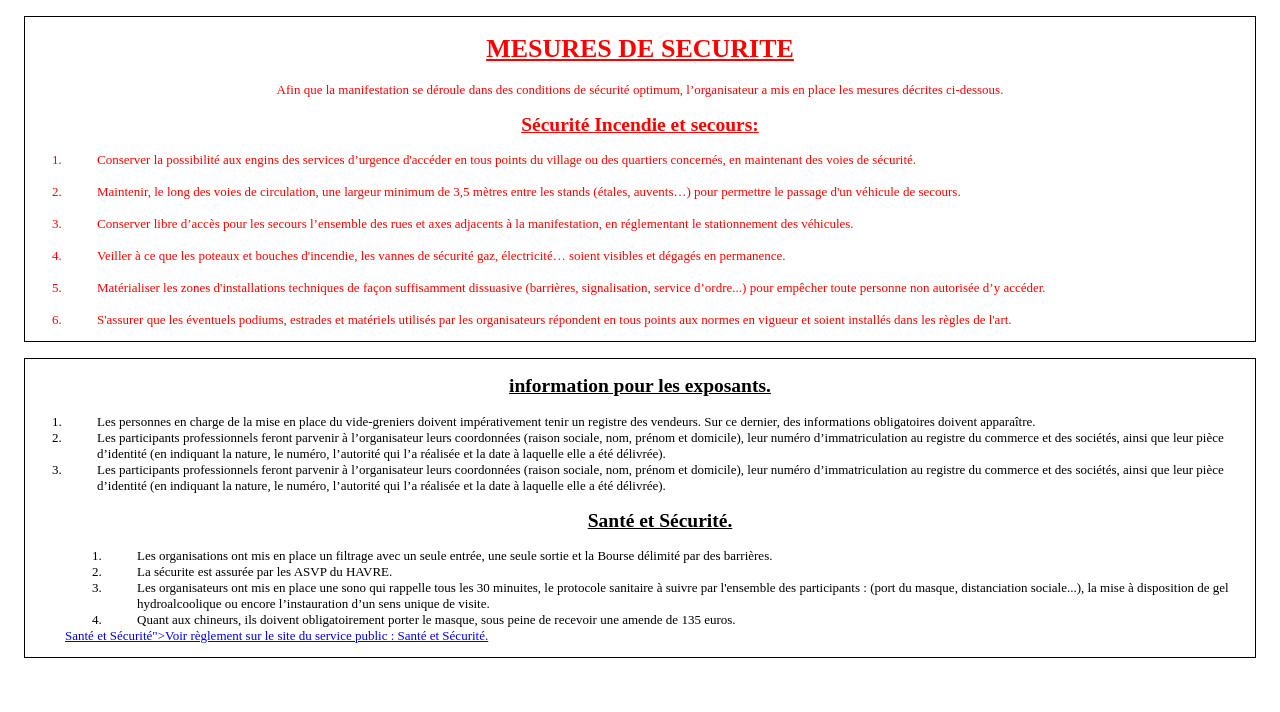
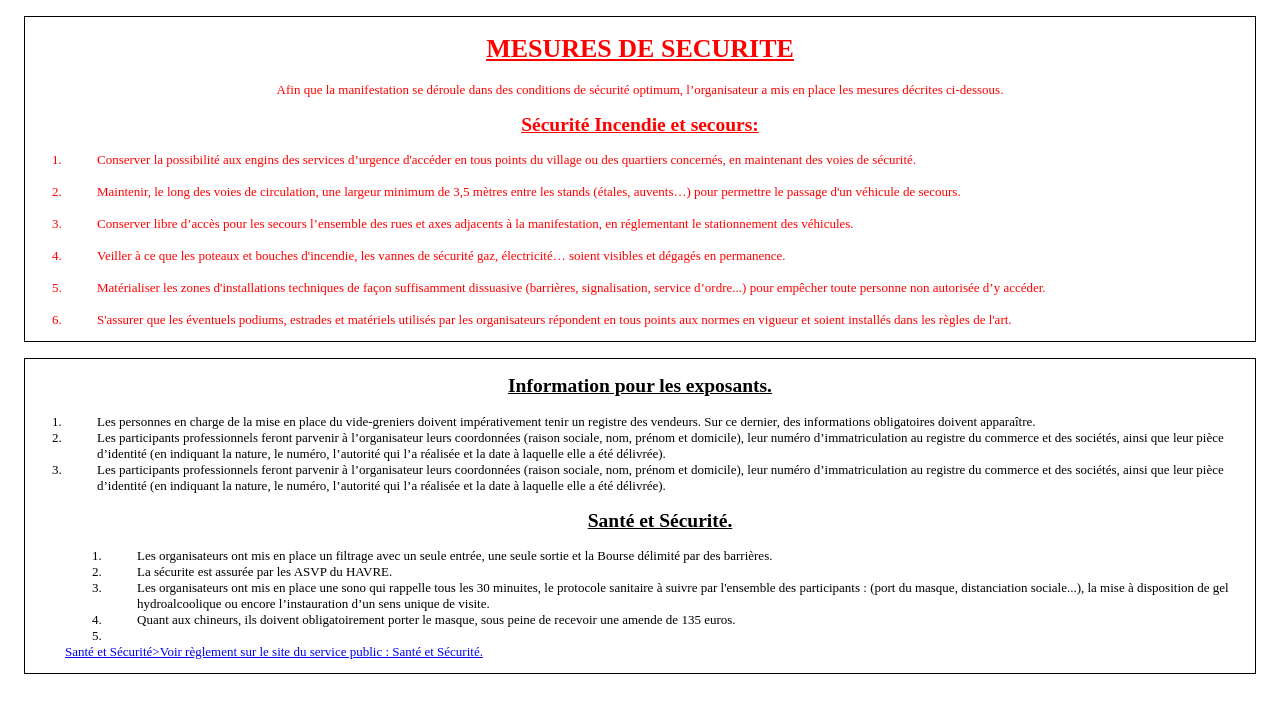
Before and after one commit to lhp7-jp/BourseLaManu, a plain HTML site: page indexA.html in a window 1280 px wide. Drawn offline with Linux system fonts and the light colour scheme.

Commit message:
modification indexa.html

```diff
--- a/indexA.html
+++ b/indexA.html
@@ -41,7 +41,7 @@
         </ol>
     </div>
     <div class="biens">
-        <h2><u><center>information pour les exposants.</center></u></h2>
+        <h2><u><center>Information pour les exposants.</center></u></h2>
 
         <ol>
             <li>Les personnes en charge de la mise en place du vide-greniers doivent impérativement tenir un registre
@@ -60,15 +60,16 @@
 
          <ol>
 
-            <li>Les organisations ont mis en place un filtrage avec un seule entrée, une seule sortie et la Bourse délimité par des barrières.</li>
+            <li>Les organisateurs ont mis en place un filtrage avec un seule entrée, une seule sortie et la Bourse délimité par des barrières.</li>
             <li>La sécurite est assurée par les ASVP du HAVRE.</li>
             <li>Les organisateurs ont mis en place une sono qui rappelle tous les 30 minuites,
                  le protocole sanitaire à suivre par l'ensemble des participants : (port du masque, distanciation sociale...),
                  la mise à disposition de gel hydroalcoolique ou encore l’instauration d’un sens unique de visite. </li>
             <li>Quant aux chineurs, ils doivent obligatoirement porter le masque, sous peine de recevoir une amende de 135 euros.</li>
+            <li>                 </li>
          </ol>
 
-         <a href="https://www.service-public.fr/particuliers/actualites/A13995">Santé et Sécurité">Voir règlement sur le site du service public : Santé et Sécurité.</a:>
+         <a href="https://www.service-public.fr/particuliers/actualites/A13995">Santé et Sécurité>Voir règlement sur le site du service public : Santé et Sécurité.</a:>
 
     </div>
 
```
Also changed, not shown: Sante-Securite.Html (added, +20 -0 lines).
